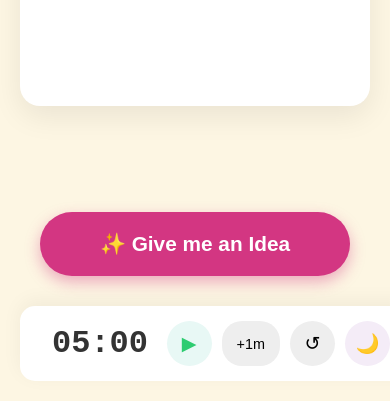
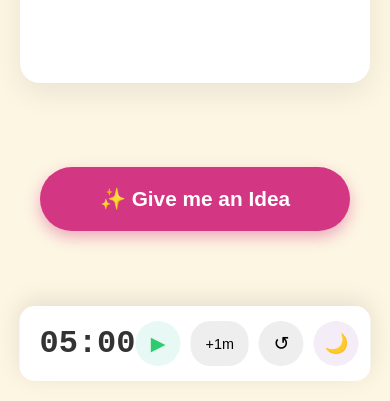
Before and after one commit to anandman/writing-spark, a plain HTML site: page index.html in a window 390 px wide. Shown: the part 443-844 px from the top of the page. Drawn offline with Linux system fonts and the light colour scheme.

Commit message:
Fix mobile layout: Pin timer to bottom and enable scrolling

```diff
--- a/index.html
+++ b/index.html
@@ -22,9 +22,10 @@
             padding: 20px;
             display: flex;
             flex-direction: column;
-            height: 100vh;
+            min-height: 100vh; /* Allow growth */
             box-sizing: border-box;
-            overflow: hidden;
+            overflow-y: auto; /* Enable scrolling */
+            overflow-x: hidden;
             user-select: none;
             -webkit-user-select: none;
             transition: background-color 0.5s;
@@ -86,6 +87,7 @@
             justify-content: center;
             position: relative;
             z-index: 1;
+            padding-bottom: 120px; /* Space for fixed timer */
         }
 
         /* --- The Spark Card (Hero) --- */
@@ -97,6 +99,7 @@
             width: 100%;
             perspective: 1000px;
             margin-bottom: 20px;
+            min-height: 300px; /* Ensure card has space */
         }
 
         .spark-card {
@@ -175,16 +178,20 @@
         /* --- TIMER FOOTER --- */
         .timer-footer {
             background: white;
-            width: 100%;
+            width: 90%;
             max-width: 600px;
-            margin: 0 auto;
             border-radius: 15px;
             padding: 15px 20px;
-            box-shadow: 0 -5px 20px rgba(0,0,0,0.05);
+            box-shadow: 0 -5px 25px rgba(0,0,0,0.1);
             display: flex;
             align-items: center;
             justify-content: space-between;
-            z-index: 10;
+            z-index: 100;
+            position: fixed; /* Always visible */
+            bottom: 20px;
+            left: 50%;
+            transform: translateX(-50%);
+            box-sizing: border-box;
         }
 
         .timer-display {
```
